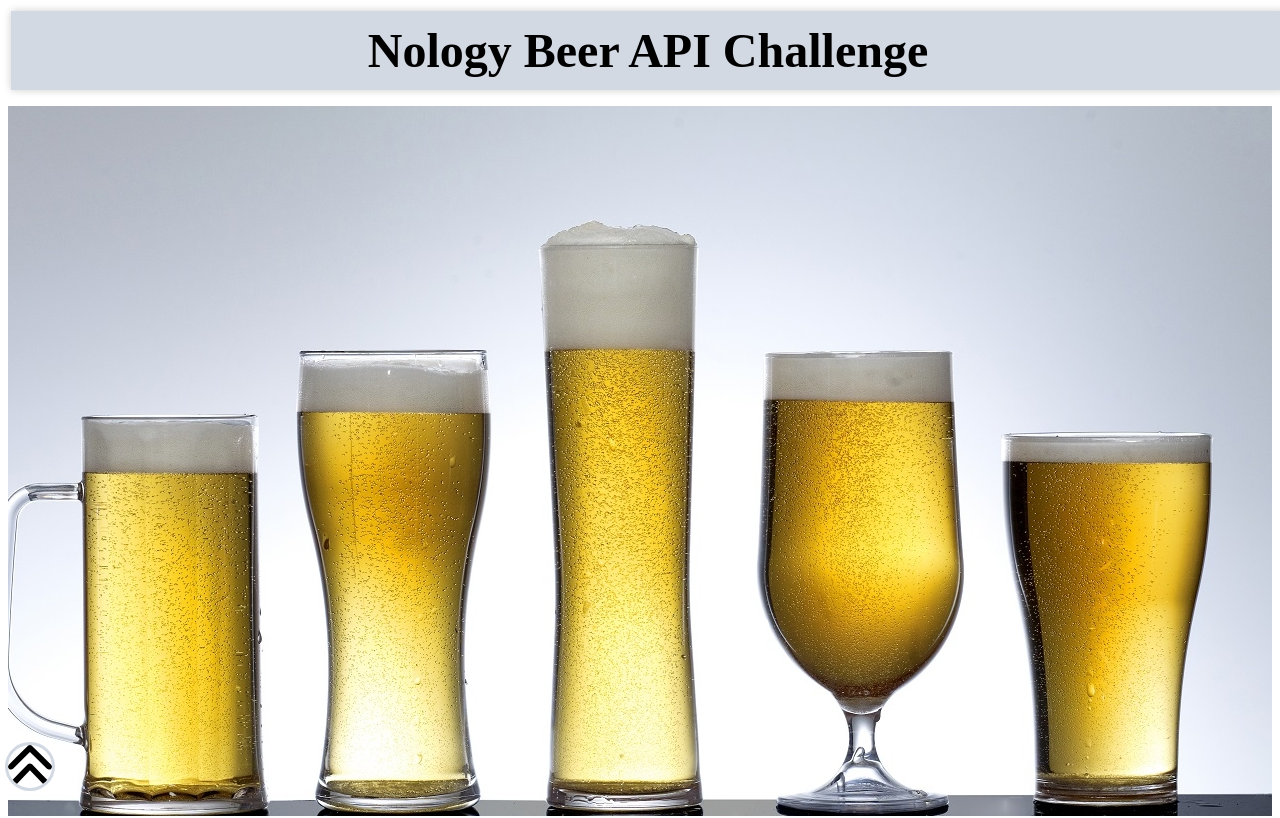
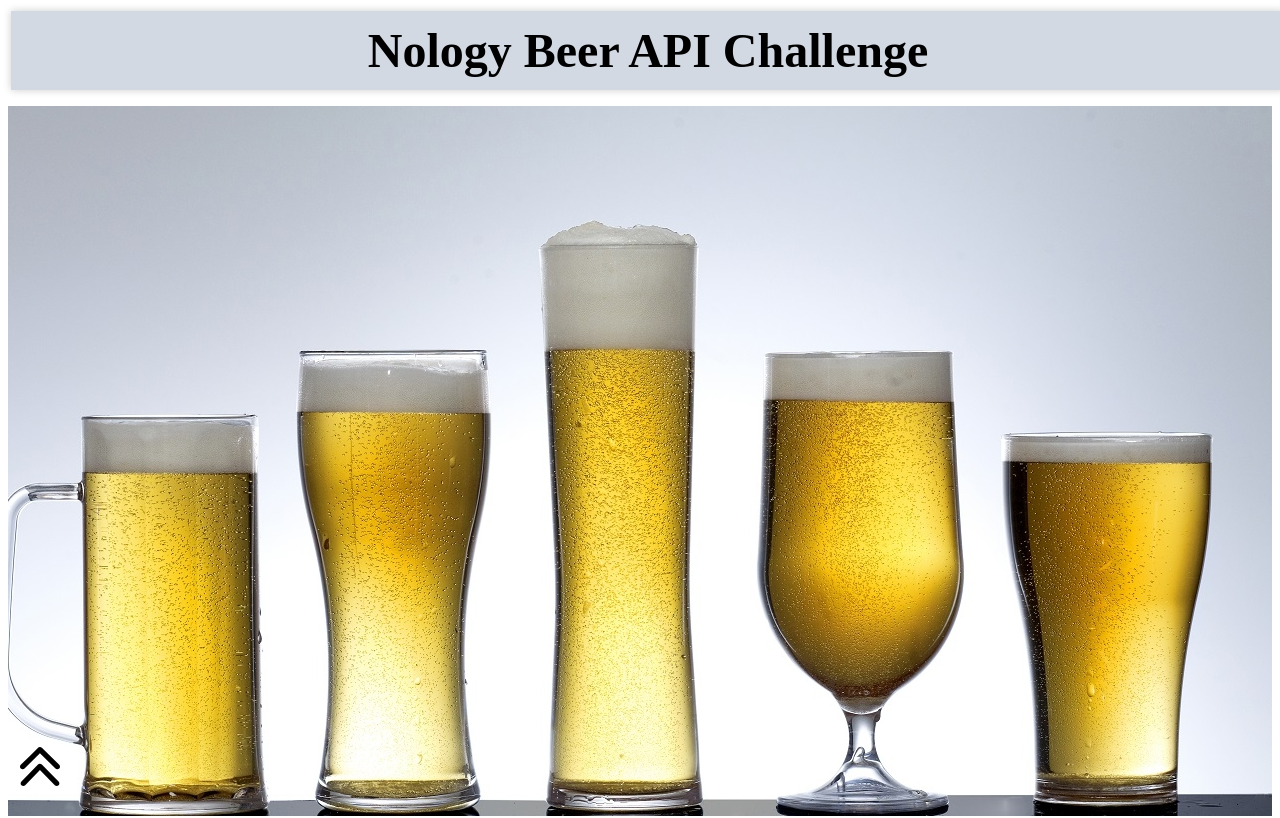
Before and after one commit to sydneymurray/nology-punk-api-beer-challenge-production, a React (Create React App) app: page / in a window 1280 px wide. Shown: the top 818 px of the page. Built offline with nearby package versions, Linux system fonts and the light colour scheme; no server answers.

Commit message:
Created a back to beers icon on the bottom left of the page

```diff
--- a/src/App.scss
+++ b/src/App.scss
@@ -22,13 +22,19 @@ html {
     &__back-to-beers {
         position: fixed;
         display: inline-block;
-        left: 5px;
-        bottom: 5px;
+        left: 20px;
+        bottom: 10px;
         .back-to-beers-icon {
-            fill: rgb(211, 217, 227);
-            width: 50px;
+            fill: white;
+            width: 40px;
+            background-color: rgb(211, 217, 227);
             background-color: white;
-            border: 3px solid rgb(211, 217, 227);;
+        }
+        .back-to-beers-icon:hover {
+            transform: scale(1.5);
+            fill: #5D87E3;
+            background-color: white;
+            border: 3px solid black;
             border-radius: 50%;
         }
     }
```
Also changed, not shown: src/App.jsx (+0 -21 lines), src/images/back-to-beers.svg.
